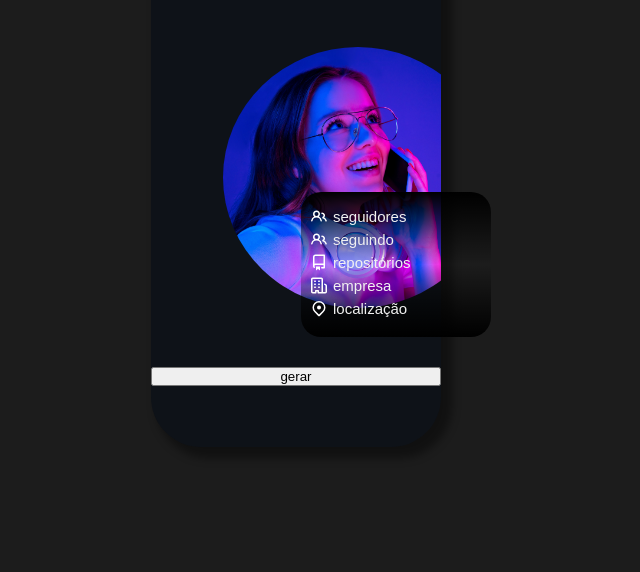
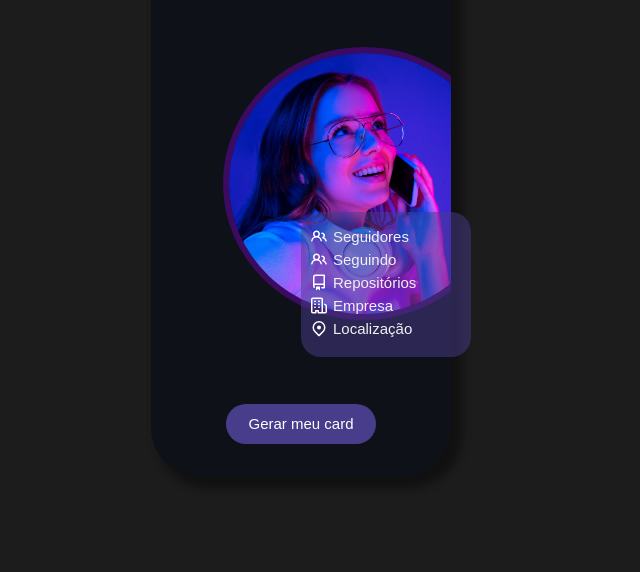
Before and after one commit to juliamxl/Rocketcard-main, a plain HTML site: page index.html in a window 1280 px wide. Shown: the part 228-800 px from the top of the page, without its empty margins (39-679 px from the left). Drawn offline with Linux system fonts and the light colour scheme.

Commit message:
Segundo Commits

```diff
--- a/index.html
+++ b/index.html
@@ -14,7 +14,7 @@
         <div class="card-user">
             <div class="icon-rocketseat">
                 <img class="logo" src="./assets/icons/logo.svg" alt="">
-                <p class="logo-text">nameUser</p>
+                <input type="text" class="logo-text" placeholder="nameUser">
             </div>
             <div class="user">
                 <img class="user-img" src="./assets/imgs/avatar.webp" alt="">
@@ -22,40 +22,43 @@
                     <div class="infos">
                         <img src="./assets/icons/followers.svg" alt="">
                         <p class="followers">
-                            seguidores
+                            Seguidores
                         </p>
                     </div>
                     <div class="infos">
                         <img src="./assets/icons/following.svg" alt="">
                         <p class="following">
-                            seguindo
+                            Seguindo
                         </p>
                     </div>
                     <div class="infos">
                         <img src="./assets/icons/repository.svg" alt="">
                         <p class="repository">
-                            repositórios
+                            Repositórios
                         </p>
                     </div>
                     <div class="infos">
 
                         <img src="./assets/icons/company.svg" alt="">
                         <p class="company">
-                            empresa
+                            Empresa
                         </p>
                     </div>
                     <div class="infos">
                         <img src="./assets/icons/location.svg" alt="">
                         <p class="location">
-                            localização
+                            Localização
                         </p>
                     </div>
                 </div>
             </div>
-            <button onclick="gerarCard()">gerar</button>
+            <div class="btn">
+                <button class="btn-card" onclick="gerarCard()">Gerar meu card</button>
+            </div>
 
         </div>
     </div>
+
     <script src="./src/main.js"></script>
 </body>
 
--- a/src/main.js
+++ b/src/main.js
@@ -1,21 +1,33 @@
-function gerarCard(){
+function gerarUrl() {
+    const input = document.querySelector(".logo-text");
+    const url = 'https://api.github.com/users/'
+    var user = input.value;
+
+    return url + user;
+}
+
+function gerarCard() {
     const seguidores = document.querySelector(".followers");
     const seguindo = document.querySelector(".following");
     const repos = document.querySelector(".repository");
     const company = document.querySelector(".company");
     const location = document.querySelector(".location");
+    const imgUser = document.querySelector(".user-img");
 
-    var url = 'https://api.github.com/users/juliamxl'
+    var url = gerarUrl()
 
     fetch(url)
-    .then(res => res.json())
-    .then(data =>{
-        if(data.message !== 'Not Found'){
-            seguidores.textContent = data.followers + " seguidores"
-            seguindo.textContent = data.following + " seguindo"
-            repos.textContent = data.public_repos + " repositórios"
-            company.textContent = data.company
-            location.textContent = data.location
-        }
-    })
+        .then(res => res.json())
+        .then(data => {
+            if (data.message !== 'Not Found') {
+                seguidores.textContent = data.followers + " Seguidores"
+                seguindo.textContent = data.following + " Seguindo"
+                repos.textContent = data.public_repos + " Repositórios"
+                imgUser.src = data.avatar_url
+                company.textContent =  data.company
+                location.textContent = data.location
+            } else {
+                window.alert("Este perfil não foi encontrado, digite um existente.")
+            }
+        })
 }
--- a/style.css
+++ b/style.css
@@ -47,8 +47,8 @@ body{
 .card-user{
     display: flex;
     flex-direction: column;
-    width: 290px;
-    height: 550px;
+    width: 300px;
+    height: 580px;
     border-radius: 50px;
     background-color: var(--bg-card);
     box-shadow: .5rem .5rem .5rem .2rem var(--box-shadow);
@@ -75,7 +75,6 @@ body{
 
 .user{
     overflow: hidden;
-    height: 270px;
     margin: 50px 0px;
 }
 
@@ -84,17 +83,19 @@ body{
     left: 4.5rem;
     width: 270px;
     border-radius: 50%;
+    border: 6px solid var(--purple-dark);
 }
 
 .infos-user{
     height: 125px;
     padding: 10px;
-    width: 170px;
-    top: 420px;
+    width: 150px;
+    top: 440px;
     left: 340px;
     position: absolute;
     border-radius: 20px;
-    background-image: linear-gradient(black, transparent, black);
+    background-color: rgb(72, 61, 139, 0.5)
+
 }
 
 .infos {
@@ -109,3 +110,29 @@ body{
 .infos p{
     font-size: 15px;
 }
+
+input{
+    outline: none;
+    height: 30px;
+    border: none;
+    color: white;
+    background-color: var(--bg-card)
+}
+
+.btn{
+    height: 100px;
+    display: flex;
+    align-items: center;
+    justify-content: center;
+}
+
+.btn-card{
+    background-color: var(--purple);
+    border: none;
+    border-radius: 20px;
+    font-size: 15px;
+    width: 150px;
+    height: 40px;
+    cursor: pointer;
+    color: white;
+}
```
